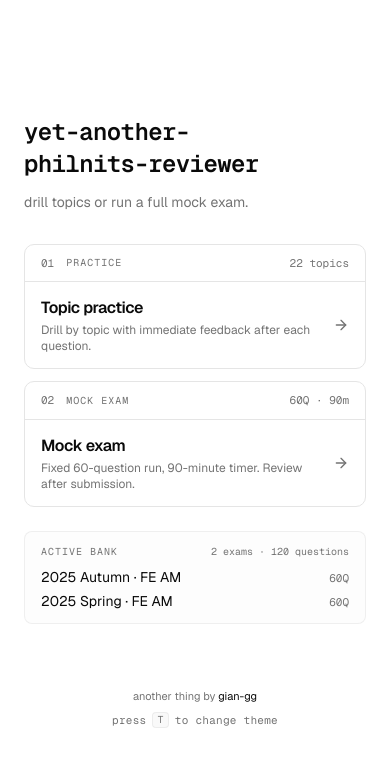
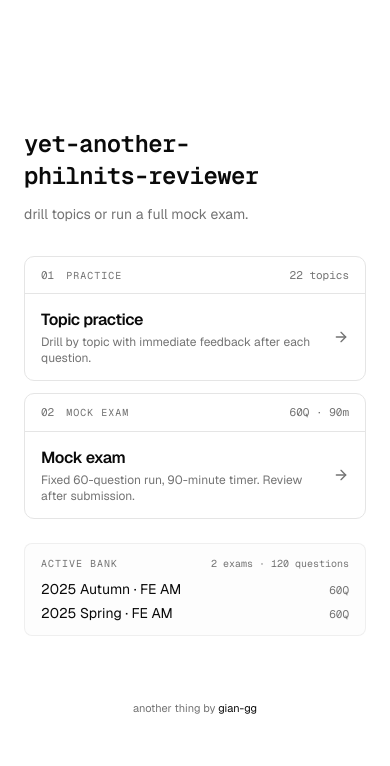
Before and after one commit to gian-gg/yet-another-philnits-reviewer, a Next.js app: page / in a window 390 px wide. Shown: the top 766 px of the page. Built offline with nearby package versions, Linux system fonts and the light colour scheme.

Commit message:
fix(ui): hide keyboard shortcut hints on mobile viewports

```diff
--- a/src/app/page.tsx
+++ b/src/app/page.tsx
@@ -31,7 +31,7 @@ export default function Page() {
             gian-gg
           </a>
         </p>
-        <p className="inline-flex items-center gap-1.5 font-mono tracking-wide">
+        <p className="hidden items-center gap-1.5 font-mono tracking-wide sm:inline-flex">
           press
           <kbd className="inline-flex h-4 min-w-4 items-center justify-center rounded border border-border/70 bg-muted/60 px-1 text-[10px] leading-none text-muted-foreground">
             T
--- a/src/components/session/session-runner.tsx
+++ b/src/components/session/session-runner.tsx
@@ -520,7 +520,9 @@ export function SessionRunner({
                 >
                   <Eye data-icon="inline-start" aria-hidden />
                   Reveal answer
-                  <Kbd>R</Kbd>
+                  <span className="hidden sm:contents">
+                    <Kbd>R</Kbd>
+                  </span>
                 </Button>
               </div>
             )}
```
